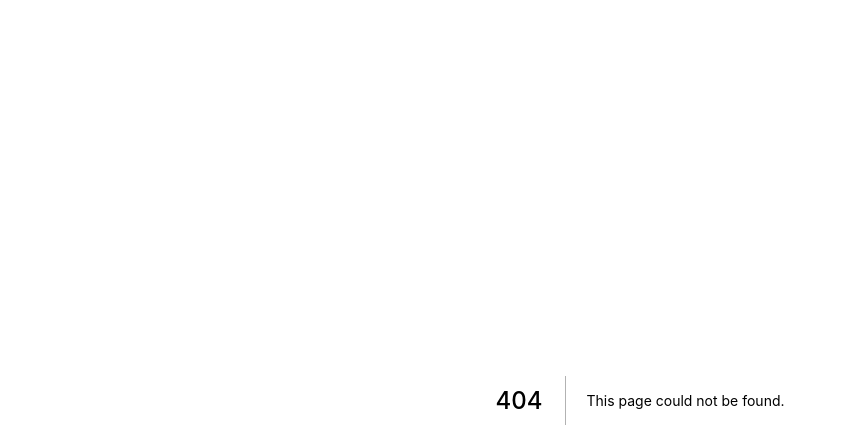
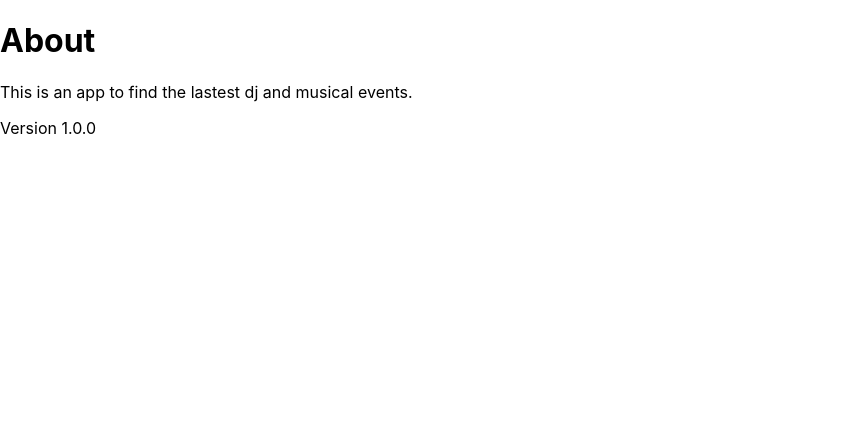
Before and after one commit to greenHermes/dj-events-frontend, a Next.js app: page /about in a window 1280 px wide. Before the commit this address had no page. Shown: the top 448 px of the page, without its empty margins (0-847 px from the left). Built offline with nearby package versions, Linux system fonts and the light colour scheme.

Commit message:
basic setup

```diff
--- /dev/null
+++ b/pages/about.js
@@ -0,0 +1,10 @@
+
+export default function AboutPage() {
+  return (
+    <div>
+      <h1>About</h1>
+      <p>This is an app to find the lastest dj and musical events.</p>
+      <p>Version 1.0.0</p>
+    </div>
+  )
+}
```
Also changed, not shown: pages/events/[slug].js (added, +8 -0 lines), pages/events/add.js (added, +8 -0 lines).
